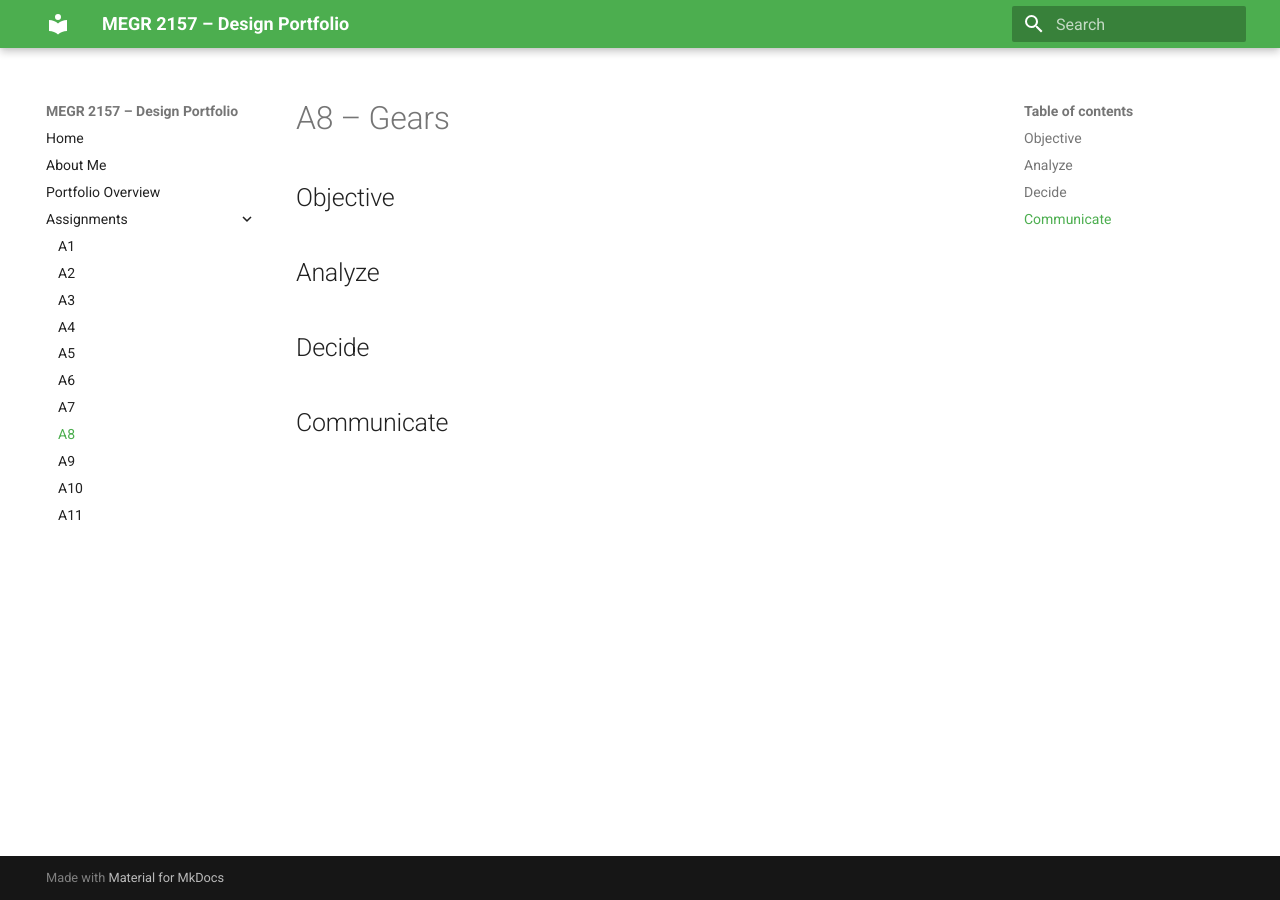
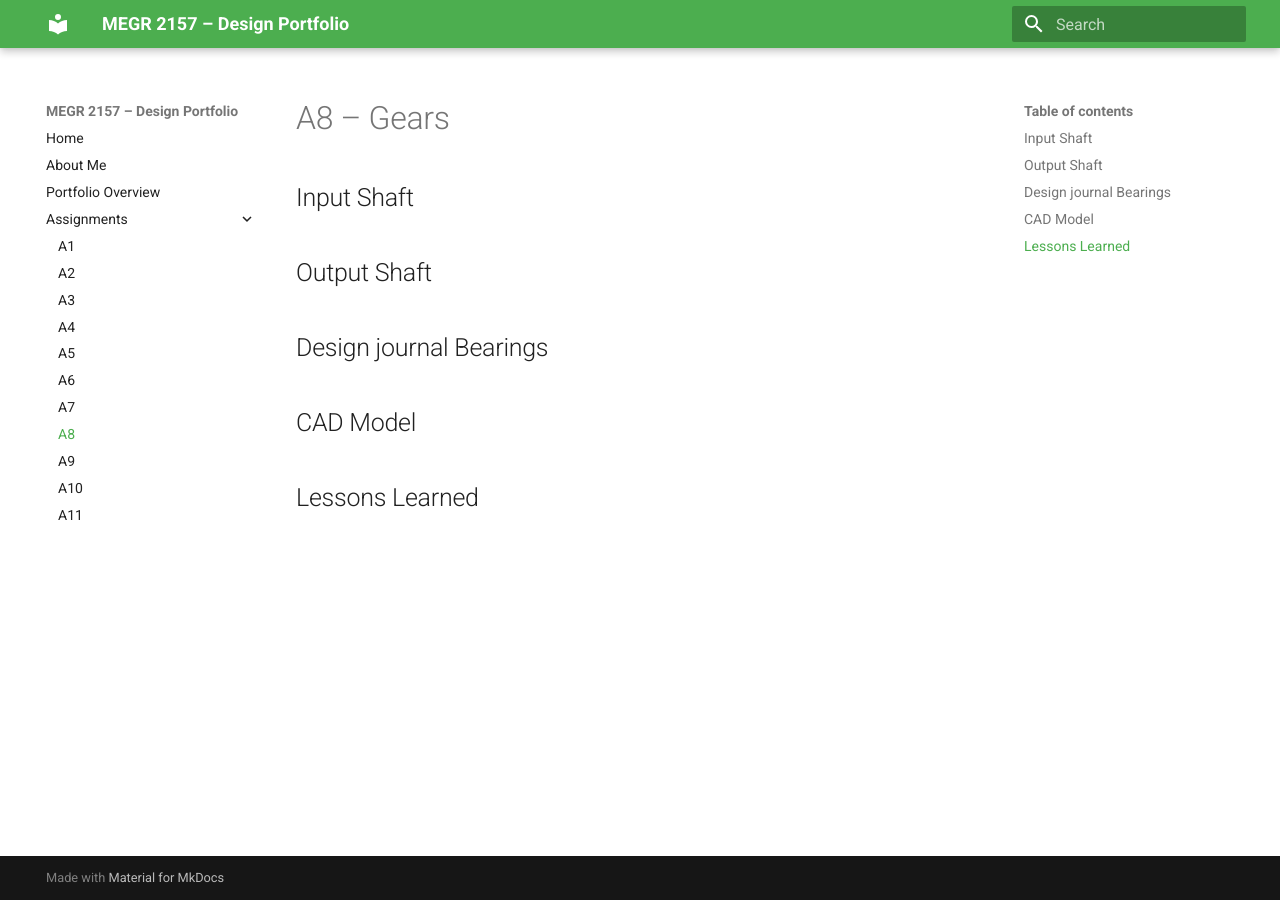
Before and after one commit to thord1-stack/design-projects-portfolio, an MkDocs documentation site: the page built from docs/assignments/A08/index.md, in a window 1280 px wide. Built offline with MkDocs 1.6.1 and Material for MkDocs 9.7.7, drawn with Linux system fonts in a browser that asks for light colours.

Commit message:
Update index.md

```diff
--- a/docs/assignments/A08/index.md
+++ b/docs/assignments/A08/index.md
@@ -1,12 +1,14 @@
 # A8 – Gears
 
-## Objective
+## Input Shaft
 
 
-## Analyze
+## Output Shaft
 
 
-## Decide
+## Design journal Bearings
 
 
-## Communicate
+## CAD Model
+
+## Lessons Learned
```
